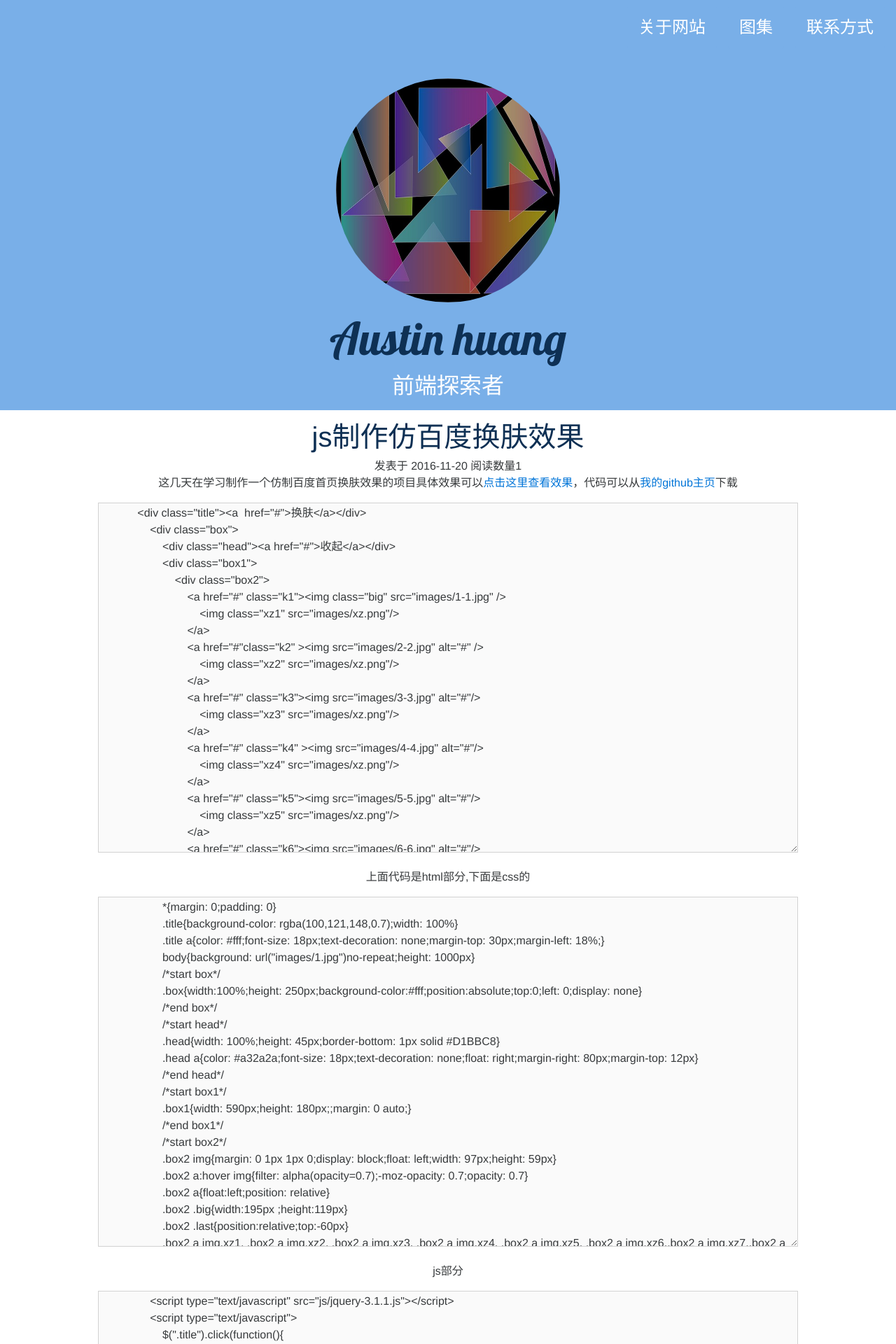
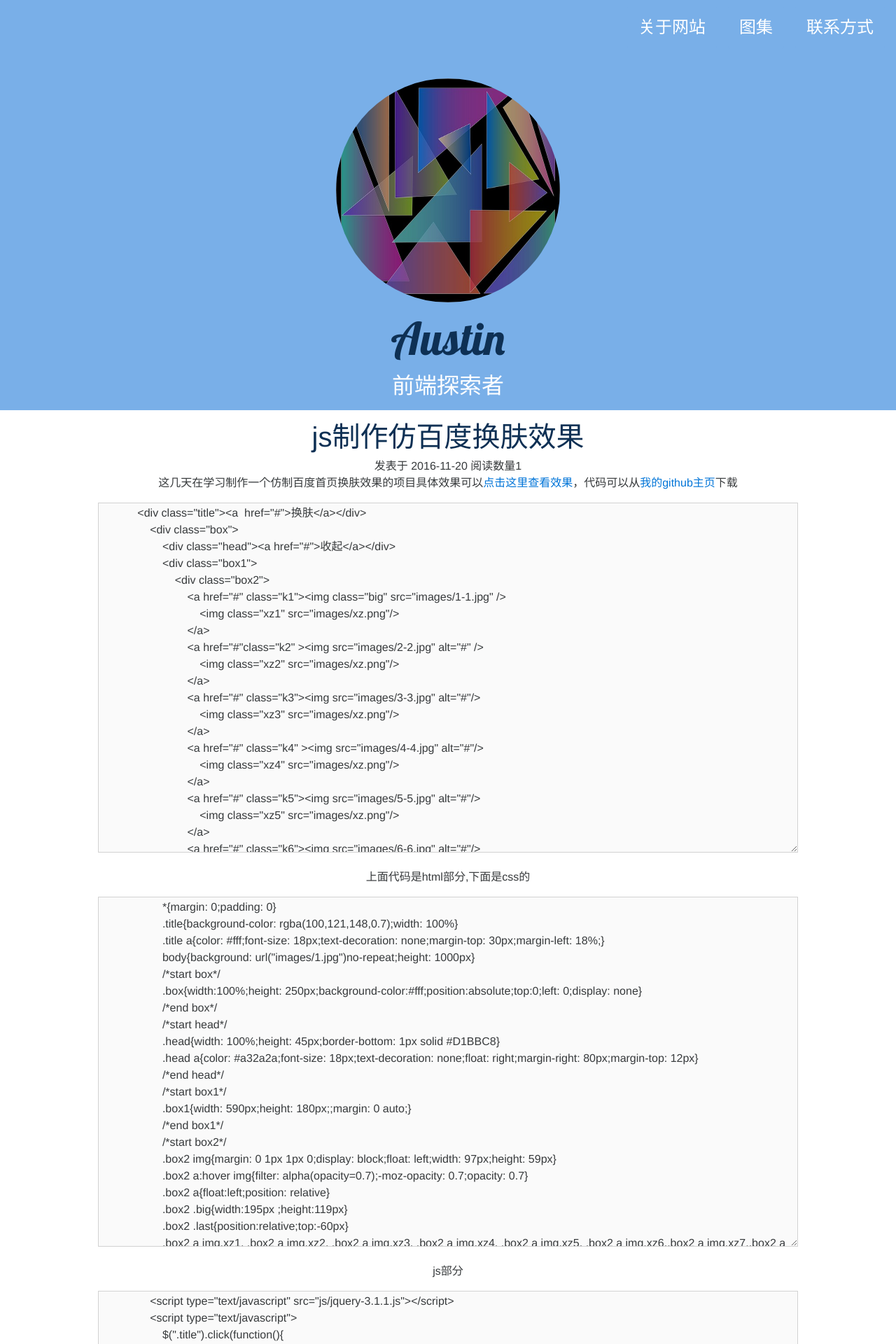
Before and after one commit to AustinCQ/AustinCQ.github.io, a Jekyll site: the page built from 2016/11/20/index.html, in a window 1280 px wide. Shown: the top 1920 px of the page at 70% size. Built offline with Jekyll 4.4.1, drawn with Linux system fonts in a browser that asks for light colours; nearby versions of some CDN libraries; comment, search, counter and statistics services are not loaded.

Commit message:
Update _config.yml

```diff
--- a/_config.yml
+++ b/_config.yml
@@ -2,7 +2,7 @@
 # in the templates available like {{ site.myvariable }}.
 title: Austin’s Blog
 email: austin.cq@foxmail.com
-brand: Austin huang
+brand: Austin
 headline: 前端探索者
 description: > # this means to ignore newlines until "baseurl:"
   New Site
@@ -13,8 +13,5 @@ copyright: huangdaxing.top| Copyright © 2016 huangdaxing. All rights reserved.
 # Build settings
 markdown: kramdown
 
-# Account ids
-snapwidget: 247552
-
 # Contacts
 email: austin.cq@foxmail.com
```
